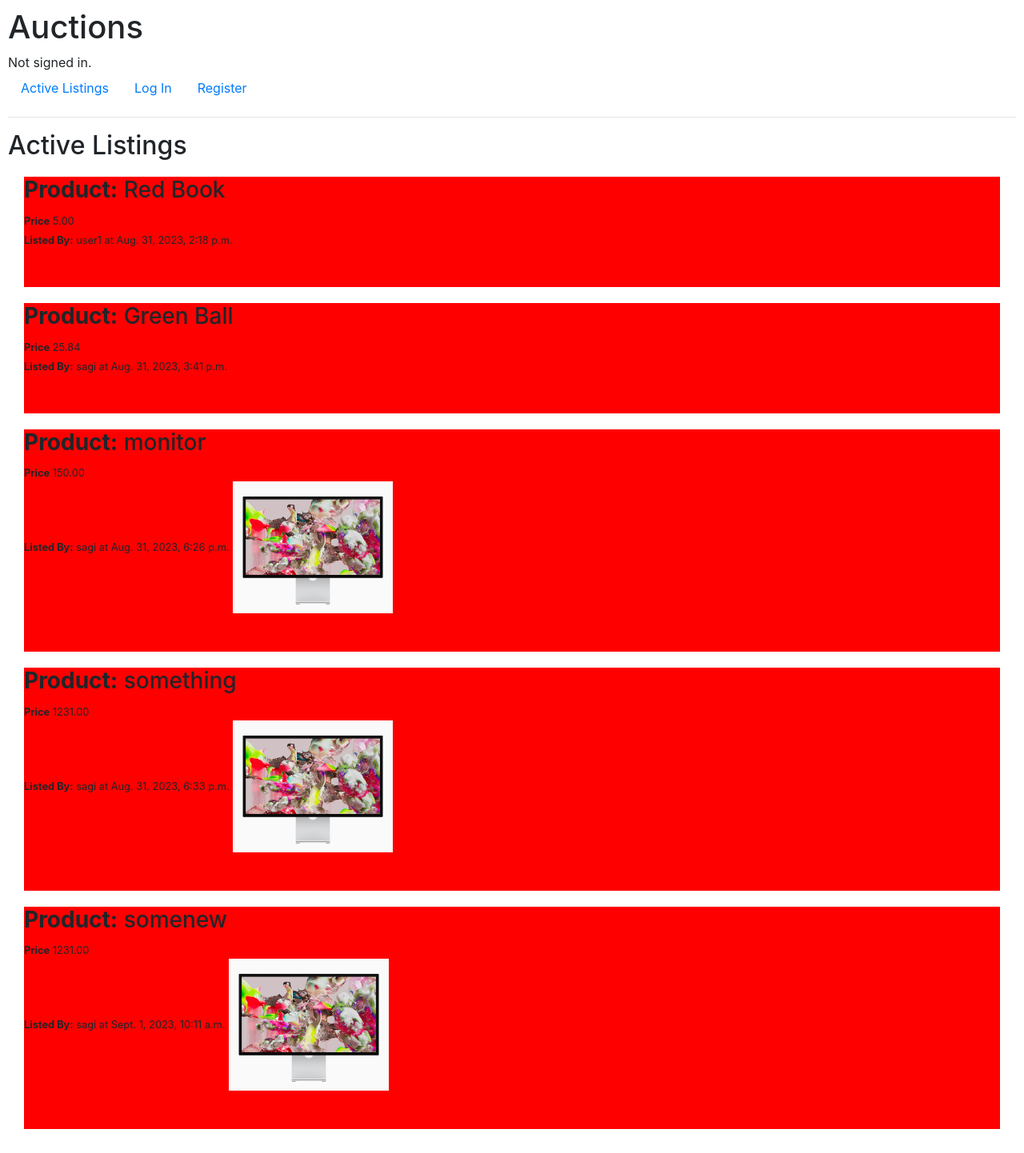
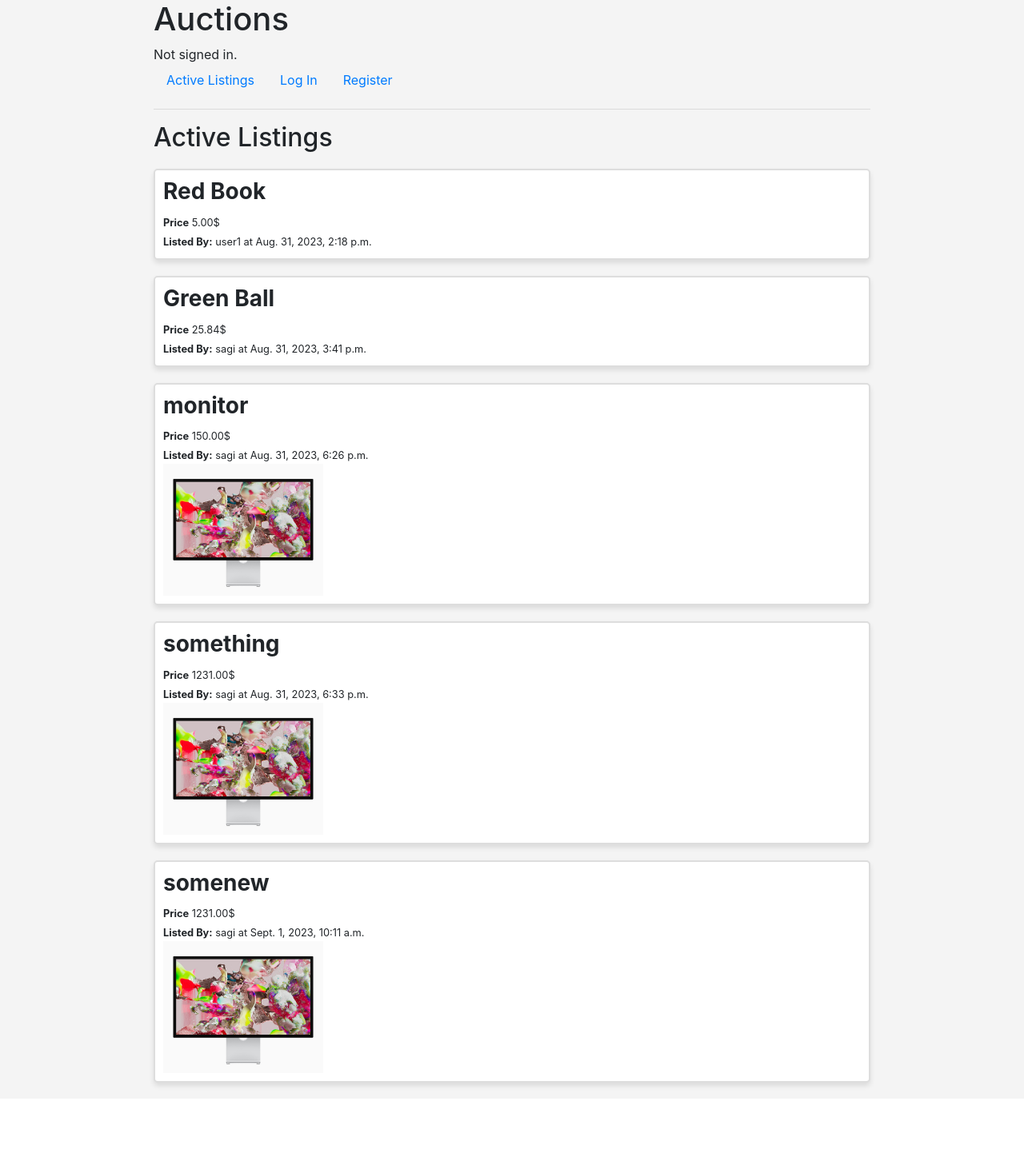
Before and after one commit to SagiHalevy/commerceWeb, a Django app: page / in a window 1280 px wide. Shown: the whole page at 80% size. After the commit the page ends 1363 px from the top, so only its background shows below. Run offline with Django 3.2, Linux system fonts and the light colour scheme; data comes from the database, SQL or seed files in the repository; both versions use the stored data as it was after the commit; some libraries are stand-ins or nearby versions.

Commit message:
Fixed css style file

```diff
--- a/auctions/static/auctions/styles.css
+++ b/auctions/static/auctions/styles.css
@@ -1,10 +1,17 @@
 body {
-    padding: 10px;
-
+    margin-left:auto;
+    margin-right:auto;
+    width:70%;
+    background-color: #f4f4f4;
 }
 
 
-.auctionProduct{
-    margin:20px;
-    background-color: red;
-}
+.auctionProduct {
+    background-color: #fff;
+    border: 2px solid #ddd; /* Use a lighter border color */
+    margin: 20px 0px;
+    padding: 10px; /* Increase padding for better spacing */
+    box-shadow: 0 4px 6px rgba(0, 0, 0, 0.1); /* Add a subtle shadow */
+    background-color: #fff; /* Set a background color for better contrast */
+    border-radius: 5px; /* Round the corners */
+  }
--- a/auctions/templates/auctions/index.html
+++ b/auctions/templates/auctions/index.html
@@ -5,15 +5,16 @@
     <h2>Active Listings</h2>
     {% for auctionList in auctionLists %}
     <div class="auctionProduct">
-        <h3><b>Product:</b> {{auctionList.productName}} </h3>
-        <small><b>Price</b> {{ auctionList.initialPrice }}</small> <br>
-        <small><b>Listed By:</b> {{auctionList.seller}} at {{ auctionList.creationTime }}</small>
-
-        {% if auctionList.image %}
-            <img src="{{ auctionList.image.url }}" alt="{{ auctionList.productName }}" style="max-width: 200px;">
-        {% endif %}
-
-        <br><br><br>
+        <div class="product_text">
+            <h3><b> {{auctionList.productName}} </b></h3>
+            <small><b>Price</b> {{ auctionList.initialPrice }}$</small> <br>
+            <small><b>Listed By:</b> {{auctionList.seller}} at {{ auctionList.creationTime }}</small>
+        </div>
+        <div class="productImg">
+            {% if auctionList.image %}
+                <img src="{{ auctionList.image.url }}" alt="{{ auctionList.productName }}" style="max-width: 200px;">
+            {% endif %}
+        </div>
     </div>
     {%empty%}
         <p>No active listings.</p>
--- a/auctions/urls.py
+++ b/auctions/urls.py
@@ -12,7 +12,8 @@ urlpatterns = [
     path("register", views.register, name="register"),
 
     path("createListing", views.createListing, name="createListing"),
+    path("productPage", views.productPage, name="productPage"),
 ]
 
-if settings.DEBUG:
+if settings.DEBUG: #routing for media (BASE_DIR/media)
     urlpatterns += static(settings.MEDIA_URL, document_root=settings.MEDIA_ROOT)
--- a/auctions/views.py
+++ b/auctions/views.py
@@ -44,7 +44,8 @@ def createListing(request):
 
 
 
-
+def productPage():
+    return render(request, "auctions/productPage.html")
 
 
 
--- a/commerce/settings.py
+++ b/commerce/settings.py
@@ -119,7 +119,11 @@ USE_TZ = True
 # Static files (CSS, JavaScript, Images)
 # https://docs.djangoproject.com/en/3.0/howto/static-files/
 
-STATIC_URL = '/static/'
+STATIC_URL = '/static/' #URL prefix for static files
+# STATICFILES_DIRS = (os.path.join(BASE_DIR, 'auctions/static'),) #where Django should look for additional static files.
+# STATIC_ROOT = os.path.join(BASE_DIR, 'staticfiles') #the directory where Django should collect static files for deployment.
+
+
 
 MEDIA_URL = '/media/'
 MEDIA_ROOT = os.path.join(BASE_DIR, 'media')
```
Also changed, not shown: auctions/templates/auctions/productPage.html (added, +8 -0 lines), db.sqlite3, media/auction_images/user_2/monitor_McU9aMN.jpeg (added).
